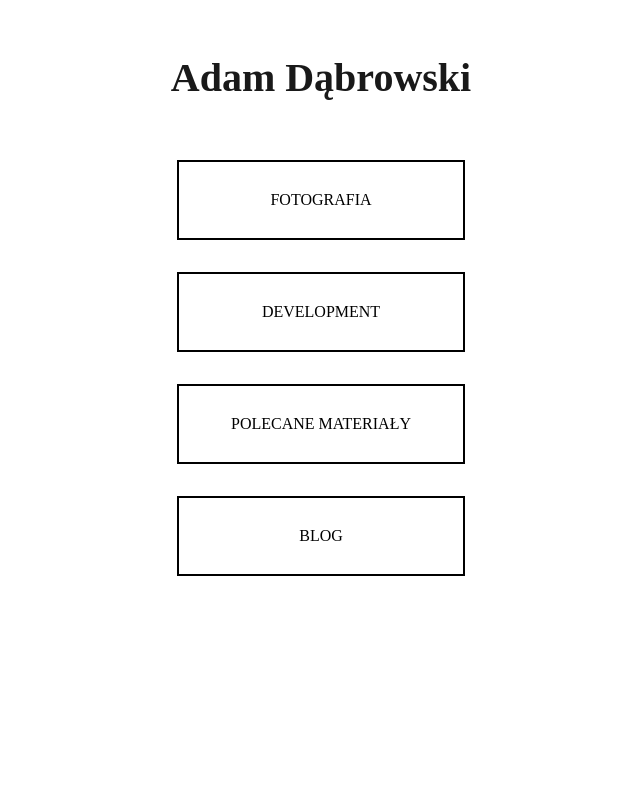
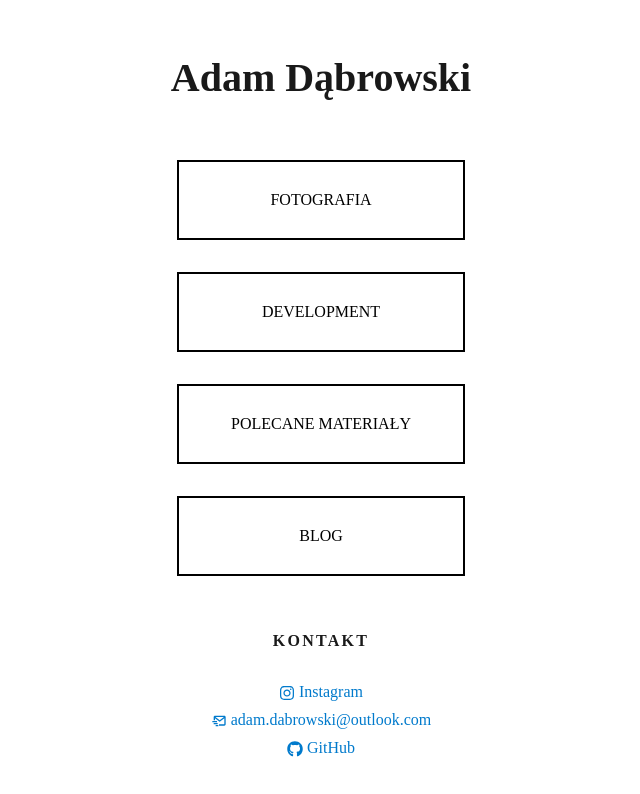
Before and after one commit to a-dabrowski/portfolio, a Gatsby site: page / in a window 1280 px wide. Shown: the whole page, without its empty margins (319-959 px from the left). Built offline with nearby package versions, Linux system fonts and the light colour scheme; Gatsby itself is replaced by a stand-in of ours; a web font is replaced by a local one.

Commit message:
Contact component

```diff
--- a/package.json
+++ b/package.json
@@ -8,6 +8,7 @@
     "url": "https://github.com/gatsbyjs/gatsby/issues"
   },
   "dependencies": {
+    "@react-icons/all-files": "^4.1.0",
     "gatsby": "^2.30.2",
     "gatsby-image": "^2.9.0",
     "gatsby-plugin-feed": "^2.11.0",
@@ -33,6 +34,7 @@
     "react": "^17.0.1",
     "react-dom": "^17.0.1",
     "react-helmet": "^6.1.0",
+    "react-icons": "^4.2.0",
     "react-scrollchor": "^6.0.0",
     "react-slick": "^0.27.14",
     "react-typography": "^0.16.19",
--- a/src/components/contact.jsx
+++ b/src/components/contact.jsx
@@ -0,0 +1,38 @@
+import React from 'react';
+import { BiMailSend } from 'react-icons/bi';
+import { FaGithub, FaInstagram } from 'react-icons/fa';
+
+export const Contact = () => (
+  <div className="flex flex-col">
+    <h4 className="mx-auto">Kontakt</h4>
+    <a
+      className="mx-auto"
+      href="https://www.instagram.com/adam_dabrowski/"
+      target="_blank"
+      rel="noopener"
+      rel="noreferrer"
+    >
+      <FaInstagram className="inline-block" /> Instagram
+    </a>
+    <a
+      className="mx-auto"
+      href="mailto:adam.dabrowski@outlook.com"
+      target="_blank"
+      rel="noopener"
+      rel="noreferrer"
+    >
+      <BiMailSend className="inline-block" /> adam.dabrowski@outlook.com
+    </a>
+    <a
+      className="mx-auto"
+      href="https://github.com/a-dabrowski"
+      target="_blank"
+      rel="noopener"
+      rel="noreferrer"
+    >
+      <FaGithub className="inline-block" /> GitHub
+    </a>
+  </div>
+);
+
+export default Contact;
--- a/src/pages/index.js
+++ b/src/pages/index.js
@@ -1,6 +1,7 @@
-import React from "react"
-import { Link } from "gatsby"
-import { MinimalButton } from "../components/buttons"
+import React from 'react';
+import { Link } from 'gatsby';
+import { MinimalButton } from '../components/buttons';
+import { Contact } from '../components/contact';
 
 const MainPage = () => {
   return (
@@ -18,7 +19,8 @@ const MainPage = () => {
       <Link className="m-auto mt-8 text-center" to="/blog">
         <MinimalButton isFixedWidth>Blog</MinimalButton>
       </Link>
+      <Contact />
     </div>
-  )
-}
-export default MainPage
+  );
+};
+export default MainPage;
--- a/src/pages/photography.js
+++ b/src/pages/photography.js
@@ -2,17 +2,18 @@ import React from 'react';
 import { graphql, Link } from 'gatsby';
 
 import Layout from '../components/layout';
+import Contact from '../components/contact';
 import Gallery from '../components/gallery';
 import SEO from '../components/seo';
 import { MinimalButton } from '../components/buttons';
 
-const PhotographyIndex = ({ data, location }) => {
+const PhotographyIndex = ({ location }) => {
   return (
     <Layout location={location} title="Fotografia">
       <SEO title="Photography section" />
       <div className="flex flex-col">
         <h2>Galerie zdjęć</h2>
-        <Gallery images={data.allFile.edges} />
+          <Contact />
         <Link className="m-auto mt-8 text-center" to="/photography/milenia_ania">
           <MinimalButton>Milena i Ania</MinimalButton>
         </Link>
@@ -30,27 +31,3 @@ const PhotographyIndex = ({ data, location }) => {
   );
 };
 export default PhotographyIndex;
-
-export const photoQuery = graphql`
-  query PhotoData {
-    allFile(
-      filter: {
-        extension: { eq: "jpg" }
-        sourceInstanceName: { eq: "photography" }
-        relativeDirectory: { eq: "paulina" }
-      }
-    ) {
-      edges {
-        node {
-          id
-          childImageSharp {
-            fluid(maxWidth: 900) {
-              ...GatsbyImageSharpFluid
-              presentationWidth
-            }
-          }
-        }
-      }
-    }
-  }
-`;
```
Also changed, not shown: 2 other files.
